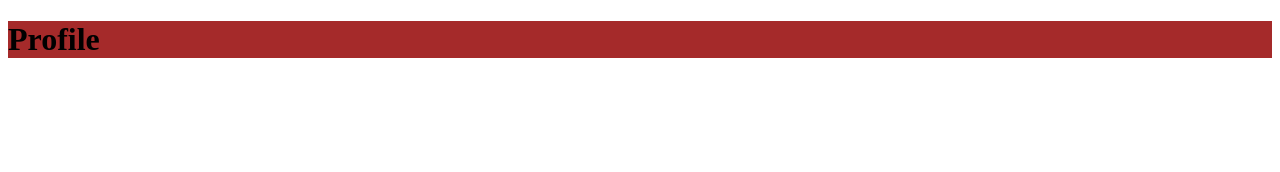
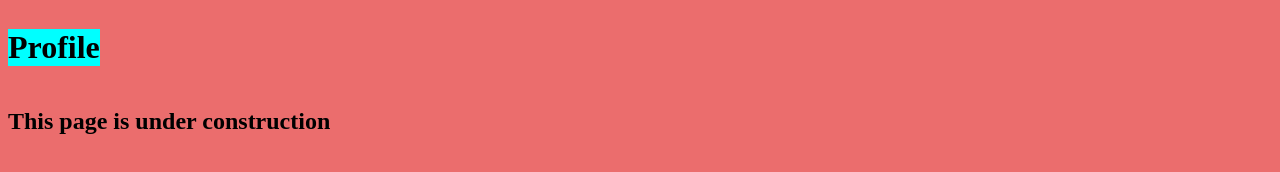
Before and after one commit to Victorvalour/Mias_kitchen, a plain HTML site: page profile-page/profile.html in a window 1280 px wide. Drawn offline with Linux system fonts and the light colour scheme.

Commit message:
new commit

```diff
--- a/profile-page/profile.css
+++ b/profile-page/profile.css
@@ -1,3 +1,7 @@
 body {
-    background-color: black;
+    background-color: rgb(235, 109, 109);
 }
+.title {
+    background-color: aqua;
+    display: inline-block;
+}
--- a/profile-page/profile.html
+++ b/profile-page/profile.html
@@ -4,10 +4,14 @@
     <meta charset="UTF-8" />
     <meta name="viewport" content="width=device-width, initial-scale=1.0" />
     <title>Mia's kitchen</title>
+    <link rel="stylesheet" href="profile.css" />
   </head>
   <body>
     <div>
-      <h1 style="background-color: brown">Profile</h1>
+      <h1 class="title">Profile</h1>
+    </div>
+    <div>
+      <h2>This page is under construction</h2>
     </div>
   </body>
 </html>
```
